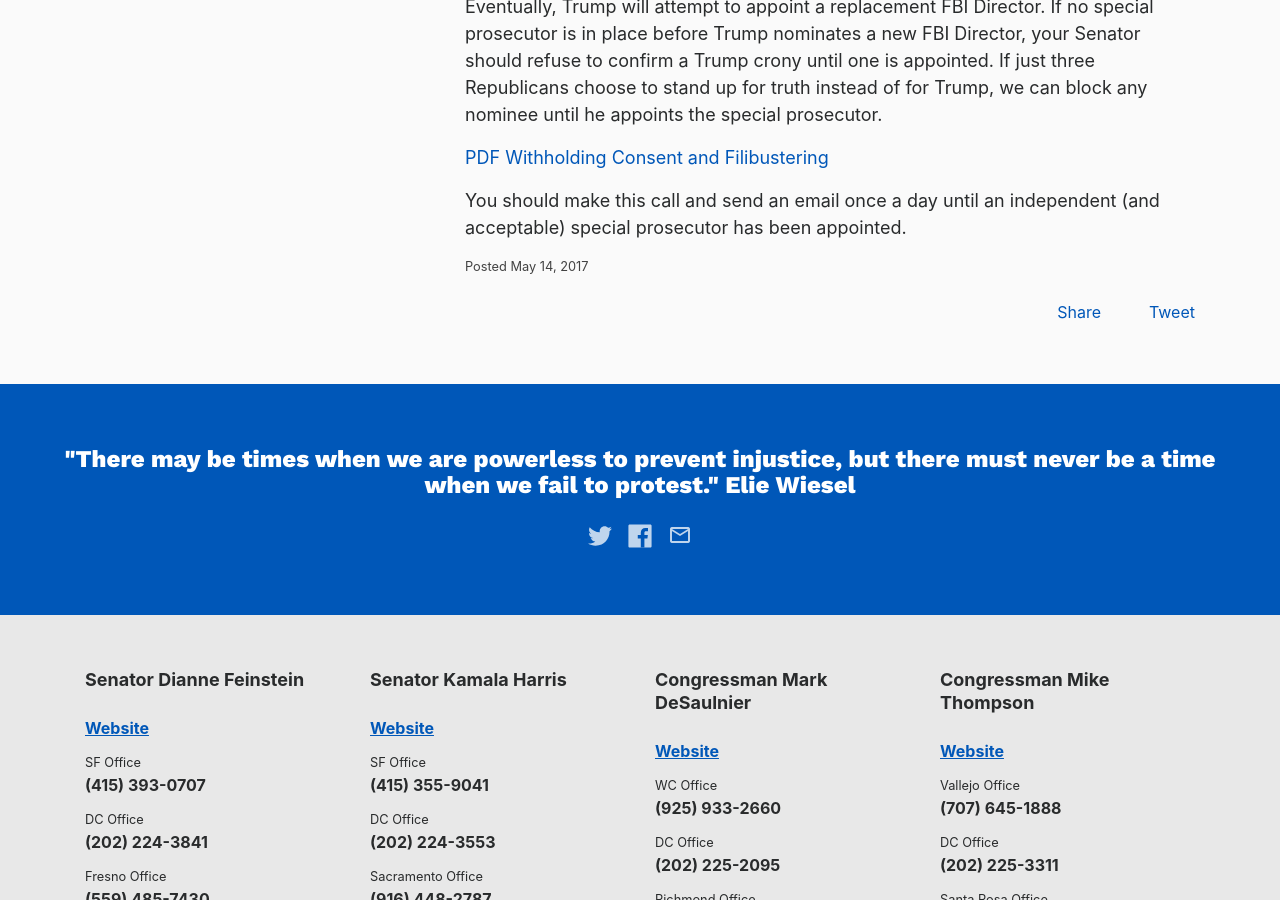
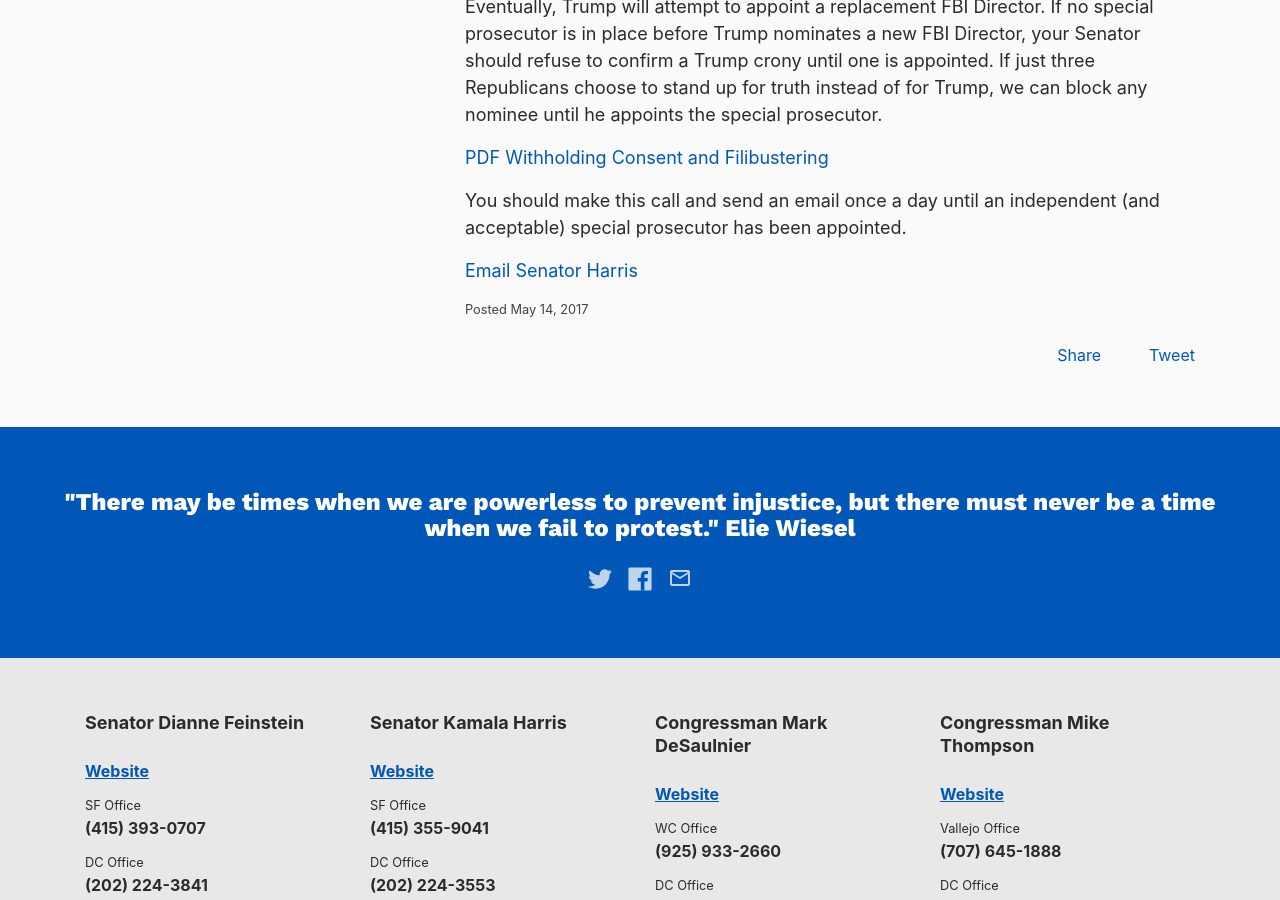
Before and after one commit to IndivisibleTemplate/BasicTemplate, a Jekyll site: the page built from _posts/2017-05-14-tell-our-senators-no-business-as-usual.markdown, in a window 1280 px wide and 900 px high, scrolled down 2442 px. Built offline with Jekyll 4.4.1, drawn with Linux system fonts in a browser that asks for light colours; nearby versions of some CDN libraries; comment, search, counter and statistics services are not loaded.

Commit message:
Updated Tell Our Senators No Business As Usual

```diff
--- a/_posts/2017-05-14-tell-our-senators-no-business-as-usual.markdown
+++ b/_posts/2017-05-14-tell-our-senators-no-business-as-usual.markdown
@@ -45,3 +45,5 @@ Eventually, Trump will attempt to appoint a replacement FBI Director. If no spec
 
 
 You should make this call and send an email once a day until an independent (and acceptable) special prosecutor has been appointed.
+
+[Email Senator Harris](https://www.harris.senate.gov/content/contact-senator)
```
